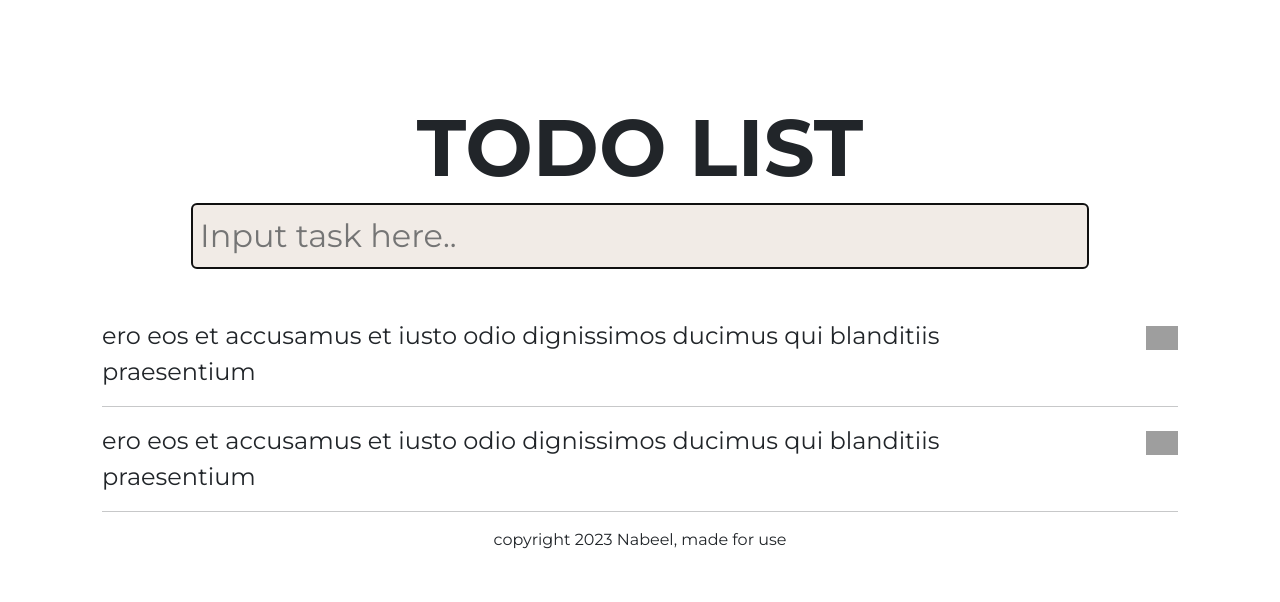
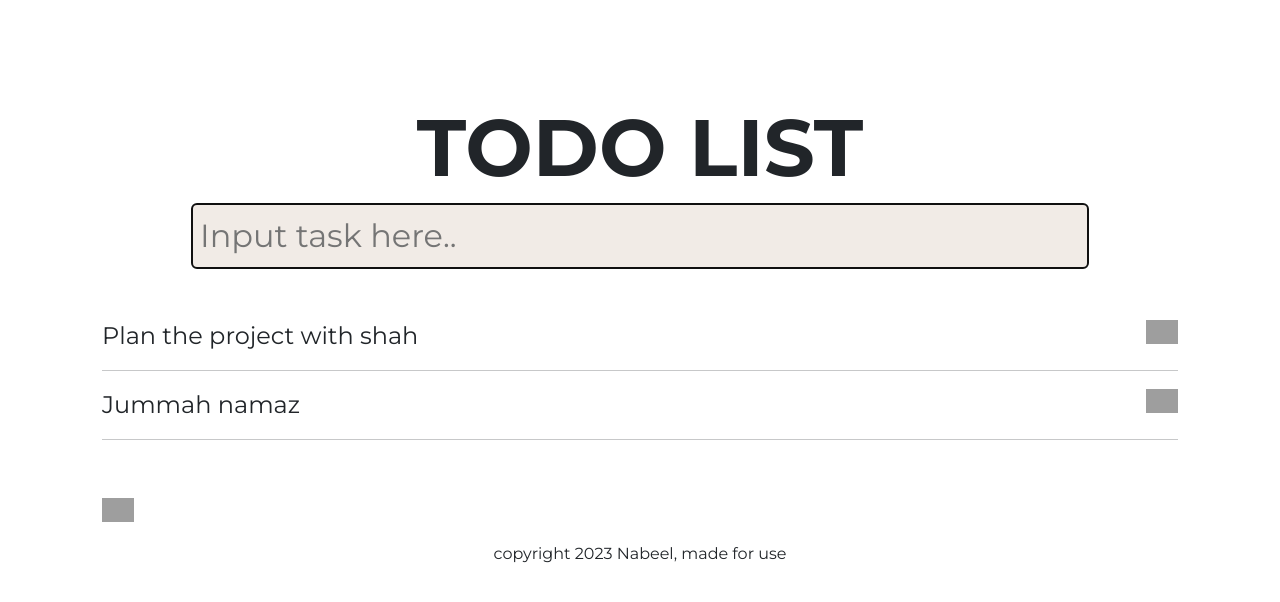
Before and after one commit to nabeelahmedjh/plain-todo, a Django app: template plain_todo/templates/index.html in a window 1280 px wide. Shown: the top 602 px of the page. Run offline with Django 4.2, Linux system fonts and the light colour scheme; the template is opened without the code that fills it: values that come from a table or form of the project are taken from there, others are empty; data comes from the database, SQL or seed files in the repository; both versions use the stored data as it was after the commit; grey boxes are pictures that could not be loaded.

Commit message:
finished the base version

```diff
--- a/plain_todo/static/css/styles.css
+++ b/plain_todo/static/css/styles.css
@@ -40,7 +40,7 @@ main .container {
 
 }
 
-input {
+#add-task-form input {
     width: 70%;
     font-size: 2rem;
     border-radius: 5px;
@@ -50,15 +50,20 @@ input {
 
 }
 
-input:focus {
+#add-task-form input:focus {
     background-color:rgb(241, 235, 230);
 
 }
 
-#check {
+.symbol {
     width: 2rem;
 }
 
-#check:hover {
+.symbol:hover {
     transform: scale(1.5);
 }
+
+#task-completed {
+    text-decoration: line-through;
+    color: #6D5D6E;
+}
--- a/plain_todo/templates/index.html
+++ b/plain_todo/templates/index.html
@@ -12,7 +12,7 @@
     <link href="https://fonts.googleapis.com/css2?family=Montserrat:wght@400;700&display=swap" rel="stylesheet">
 
     <link href="https://cdn.jsdelivr.net/npm/bootstrap@5.3.1/dist/css/bootstrap.min.css" rel="stylesheet" integrity="sha384-4bw+/aepP/YC94hEpVNVgiZdgIC5+VKNBQNGCHeKRQN+PtmoHDEXuppvnDJzQIu9" crossorigin="anonymous">
-
+    <script src="https://cdn.jsdelivr.net/npm/bootstrap@5.3.1/dist/js/bootstrap.bundle.min.js" integrity="sha384-HwwvtgBNo3bZJJLYd8oVXjrBZt8cqVSpeBNS5n7C8IVInixGAoxmnlMuBnhbgrkm" crossorigin="anonymous"></script>
     <link rel="stylesheet" href="{% static 'css/styles.css' %}">
 
 </head>
@@ -23,8 +23,9 @@
             <h1>TODO LIST</h1>
 
             <div id="add-item-bar" class="">
-                <form action="">
-                    <input id='add-new-item' type="text" autofocus placeholder="Input task here..">
+                <form id='add-task-form' action="{% url 'tasks' %}" method='POST' id='add-new-item'>
+                    {% csrf_token %}
+                    <input  type="text" name="task" autofocus placeholder="Input task here..">
                 </form>
 
             </div>
@@ -38,25 +39,56 @@
 
         <div class="container">
 
+            {% for task in tasks_remaining %}
+
             <div class="row">
+
                 <div class="col-11">
-                    ero eos et accusamus et iusto odio dignissimos ducimus qui blanditiis praesentium
+                    {{task.text}}
                 </div>
+
                 <div class="col-1 text-end">
-                    <a href=""><img id="check" src="https://pixlok.com/wp-content/uploads/2021/12/Check-Icon-09iujhd.png" alt=""></a>
-                </div>
-            </div>
-            <hr>
-            <div class="row">
-                <div class="col-11">
-                    ero eos et accusamus et iusto odio dignissimos ducimus qui blanditiis praesentium
-                </div>
-                <div class="col-1 text-end">
-                    <a href=""><img id="check" src="https://pixlok.com/wp-content/uploads/2021/12/Check-Icon-09iujhd.png" alt=""></a>
+                    <form action="{% url 'edit-task' task.id %}" method="POST">
+                        {% csrf_token %}
+                        <input id="check" type='image' class="symbol" src="https://pixlok.com/wp-content/uploads/2021/12/Check-Icon-09iujhd.png" alt="submit">
+                    </form>
+
                 </div>
             </div>
             <hr>
 
+            {% endfor %}
+
+        </div>
+
+
+        <div id='task-completed' class="container">
+            <p class="d-inline-flex gap-1">
+                <a  data-bs-toggle="collapse" href="#collapse" role="button" aria-expanded="false" >
+                  <img  class="symbol" src="https://icons.veryicon.com/png/o/internet--web/industrial-icon/down-arrow.png" alt="dropdown">
+                </a>
+              </p>
+              <div class="collapse" id="collapse">
+
+                    {% for task in tasks_completed %}
+
+                    <div class="row">
+
+                        <div class="col-11">
+                            {{task.text}}
+                        </div>
+                        <div class="col-1 text-end">
+                            <form id="delete-task" action="{% url 'delete-task' task.id %}" method="POST" >
+                                {% csrf_token %}
+                                <input id="check" type='image' class="symbol" src="https://static.vecteezy.com/system/resources/thumbnails/009/344/496/small/x-transparent-free-png.png" alt="submit">
+                            </form>
+                        </div>
+                    </div>
+                    <hr>
+
+                    {% endfor %}
+
+              </div>
         </div>
 
     </main>
@@ -68,14 +100,43 @@
 
     <script>
 
-        let new_item = document.getElementById('add-new-item')
+        // let new_item = document.getElementById('add-new-item')
 
-        new_item.addEventListener('keydown', () => {
+        let form = document.getElementById('add-new-item')
+        form.addEventListener('submit', (event) => {
+
+            event.preventDefault();
             if (event.key === 'Enter') {
                 console.log("enter is pressed, Task:", new_item.value)
             }
         })
 
+
+        form.addEventListener("keydown", function(event) {
+            if (event.key === "Enter") {
+            event.preventDefault(); // Prevent the Enter key from triggering default behavior
+            if (form.querySelector('input').value.trim() === '') {
+                console.log("empty")
+            } else {
+                form.submit(); // Manually trigger form submission
+            }
+
+            }
+        });
+
+        dlt_task_form = document.getElementById('delete-task')
+
+        // dlt_task_form.addEventListener('submit', (e) => {
+        //     e.preventDefault()
+
+        //     url = dlt_task_form.action
+
+        //     fetch(url, {
+        //         method: "DELETE"
+        //     })
+        //     .then()
+        // })
+
     </script>
 </body>
 </html>
--- a/plain_todo/todo/models.py
+++ b/plain_todo/todo/models.py
@@ -7,3 +7,7 @@ class Task(models.Model):
     # date_modified =
     date_created = models.DateTimeField(auto_now_add=True)
     isCompleted = models.BooleanField(default=False)
+
+
+    def __str__(self) -> str:
+        return self.text
--- a/plain_todo/todo/urls.py
+++ b/plain_todo/todo/urls.py
@@ -3,5 +3,7 @@ from django.urls import path
 
 
 urlpatterns = [
-    path('', views.HomeView.as_view(), name='home')
+    path('tasks/', views.TasksView.as_view(), name='tasks'),
+    path('tasks/<int:pk>/', views.EditTask.as_view(), name='edit-task'),
+    path('tasks/delete/<int:pk>/', views.deleteTask, name='delete-task')
 ]
```
Also changed, not shown: plain_todo/todo/views.py (+48 -4 lines), plain_todo/db.sqlite3.
